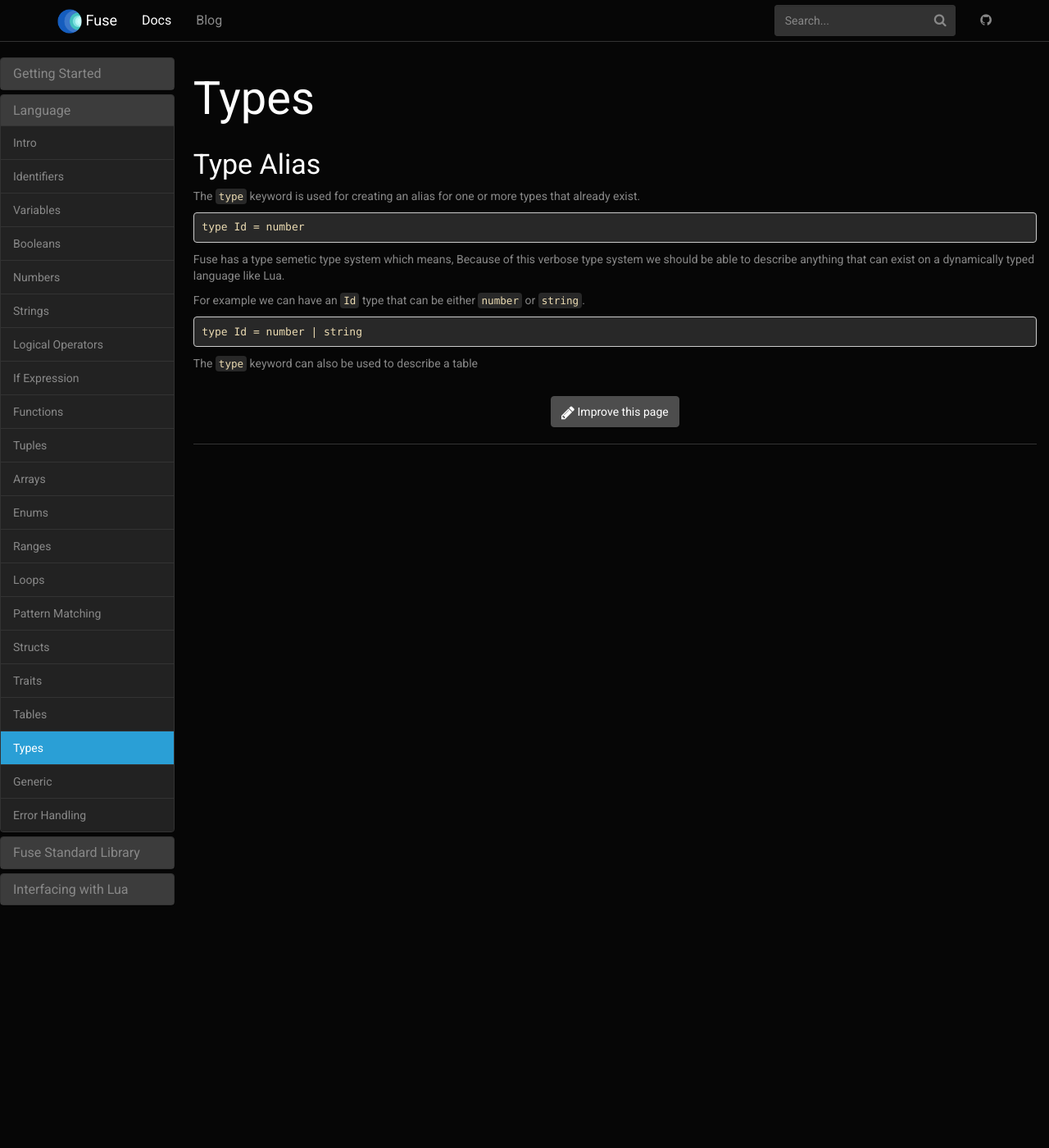
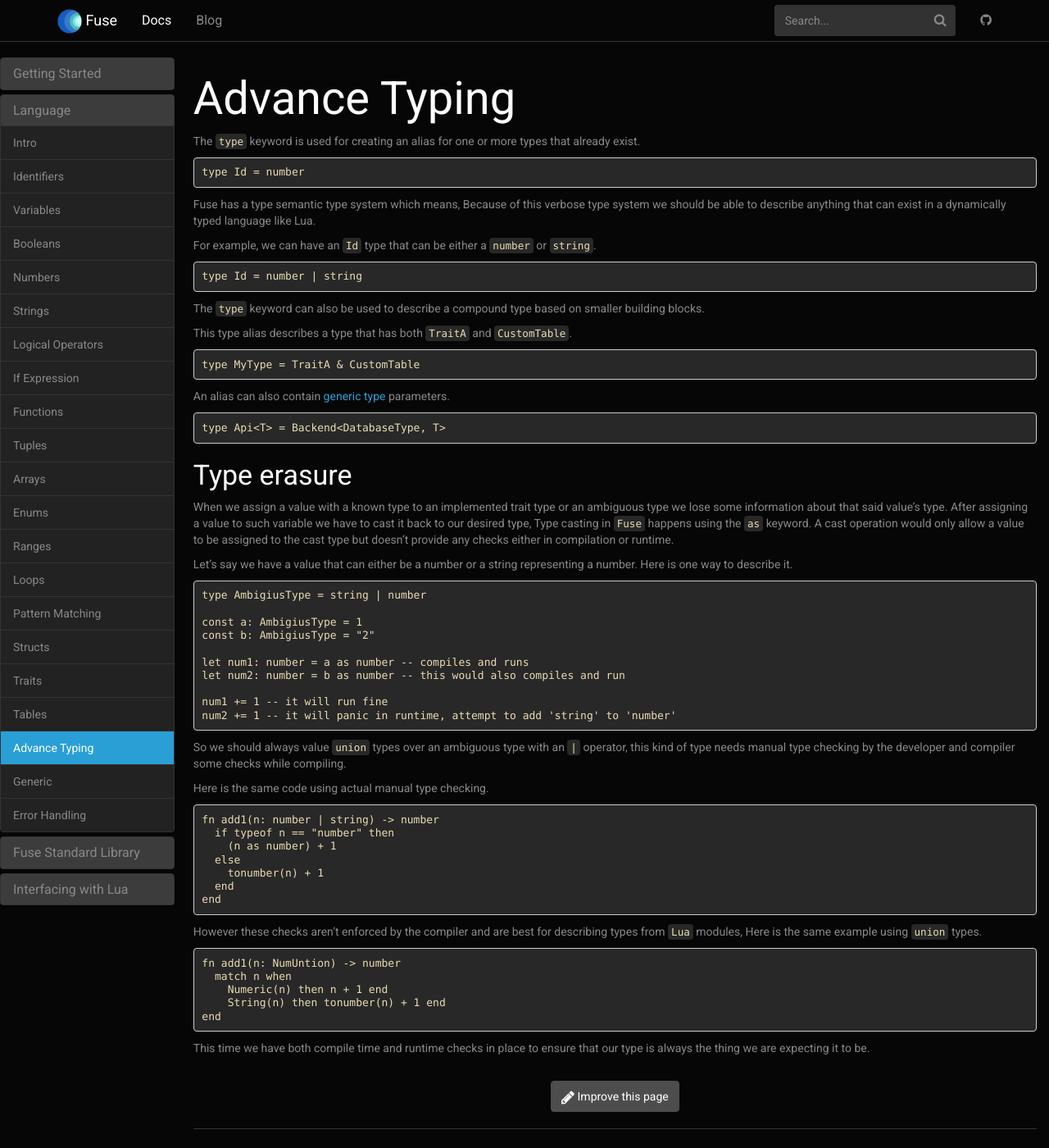
Before and after one commit to fuse-lang/fuse-lang.github.io, a Jekyll site: the page built from _docs/language/18-type.md, in a window 1280 px wide and 1400 px high. Shown: the whole window at 82% size. Built offline with Jekyll 4.4.1, drawn with Linux system fonts in a browser that asks for light colours.

Commit message:
update type documentation page.

````diff
--- a/_docs/language/18-type.md
+++ b/_docs/language/18-type.md
@@ -1,9 +1,7 @@
 ---
-title: Types
+title: Advance Typing
 permalink: /docs/lang/types/
 ---
-
-### Type Alias
 
 The `type` keyword is used for creating an alias for one or more types that already exist.
 
@@ -11,12 +9,70 @@ The `type` keyword is used for creating an alias for one or more types that alre
 type Id = number
 ```
 
-Fuse has a type semetic type system which means, Because of this verbose type system we should be able to describe anything that can exist on a dynamically typed language like Lua.
+Fuse has a type semantic type system which means, Because of this verbose type system we should be able to describe anything that can exist in a dynamically typed language like Lua.
 
-For example we can have an `Id` type that can be either `number` or `string`.
+For example, we can have an `Id` type that can be either a `number` or `string`.
 
 ```fuse
 type Id = number | string
 ```
 
-The `type` keyword can also be used to describe a table
+The `type` keyword can also be used to describe a compound type based on smaller building blocks.
+
+This type alias describes a type that has both `TraitA` and `CustomTable`.
+
+```fuse
+type MyType = TraitA & CustomTable
+```
+
+An alias can also contain [generic type](/docs/language/generic/) parameters.
+
+```fuse
+type Api<T> = Backend<DatabaseType, T>
+```
+
+### Type erasure
+
+When we assign a value with a known type to an implemented trait type or an ambiguous type we lose some information about that said value's type.
+After assigning a value to such variable we have to cast it back to our desired type, Type casting in `Fuse` happens using the `as` keyword. A cast operation would only allow a value to be assigned to the cast type but doesn't provide any checks either in compilation or runtime.
+
+Let's say we have a value that can either be a number or a string representing a number. Here is one way to describe it.
+
+```fuse
+type AmbigiusType = string | number
+
+const a: AmbigiusType = 1
+const b: AmbigiusType = "2"
+
+let num1: number = a as number -- compiles and runs
+let num2: number = b as number -- this would also compiles and run
+
+num1 += 1 -- it will run fine
+num2 += 1 -- it will panic in runtime, attempt to add 'string' to 'number'
+```
+
+So we should always value `union` types over an ambiguous type with an `|` operator, this kind of type needs manual type checking by the developer and compiler some checks while compiling.
+
+Here is the same code using actual manual type checking.
+
+```fuse
+fn add1(n: number | string) -> number
+  if typeof n == "number" then
+    (n as number) + 1
+  else
+    tonumber(n) + 1
+  end
+end
+```
+
+However these checks aren't enforced by the compiler and are best for describing types from `Lua` modules, Here is the same example using `union` types.
+
+```fuse
+fn add1(n: NumUntion) -> number
+  match n when
+    Numeric(n) then n + 1 end
+    String(n) then tonumber(n) + 1 end
+end
+```
+
+This time we have both compile time and runtime checks in place to ensure that our type is always the thing we are expecting it to be.
````
